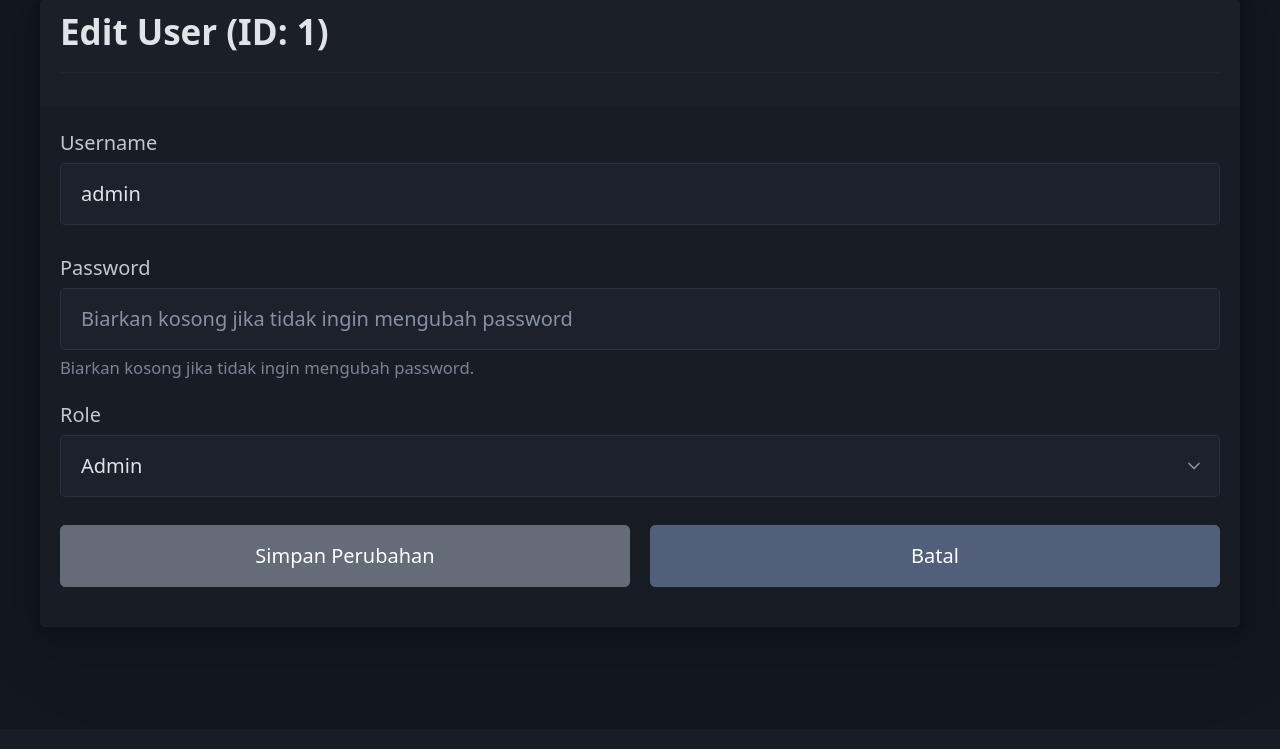
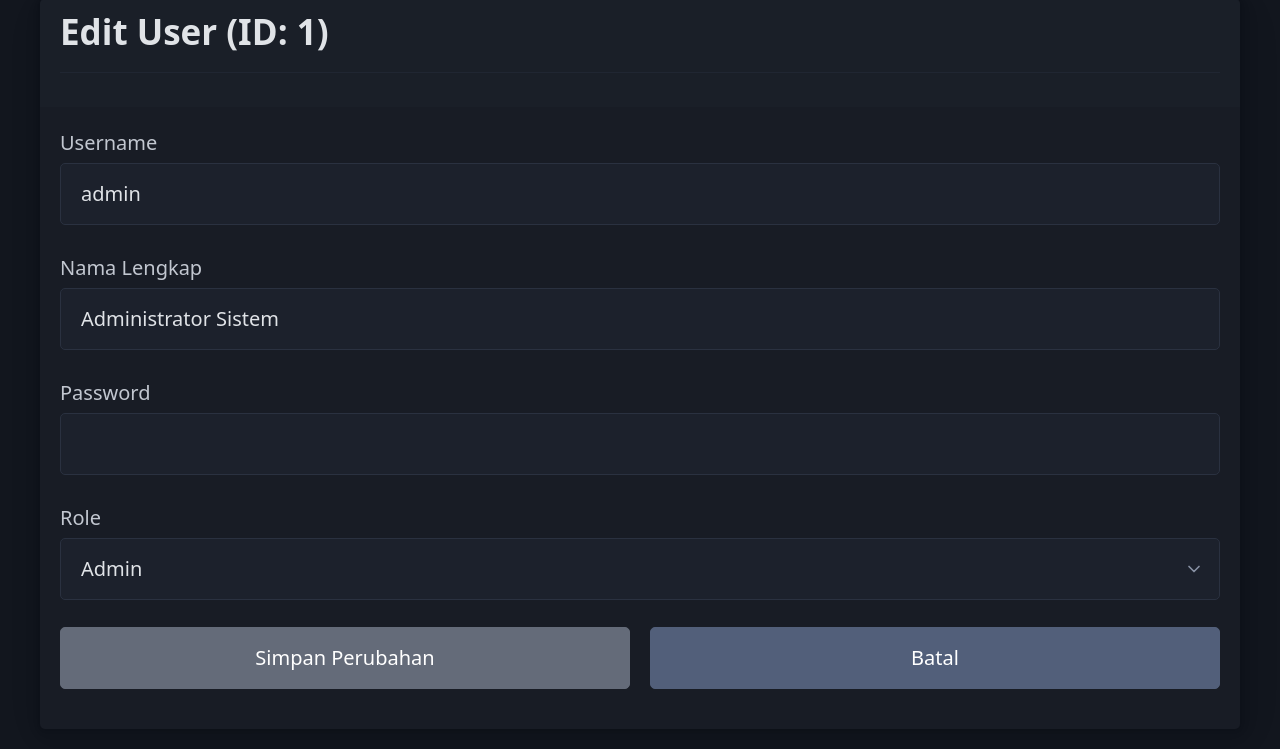
Before and after one commit to hfzrk/phpus, a PHP site: page /pages/user/edit_user.php?id=1 in a window 1280 px wide. Shown: the part 71-820 px from the top of the page. Before the commit the page ends 658 px from the top, so only its background shows below. Run offline with PHP 8.4, Linux system fonts and the light colour scheme; a user stored in the database is signed in; data comes from the database, SQL or seed files in the repository; both versions use the stored data as it was after the commit.

Commit message:
Enhance user profile with full name
Integrate a 'nama_lengkap' (full name) field for users across the application.

- Display the user's full name in the dashboard welcome message, fetching it from the database.
- Enable editing of the full name in the user management section.
- Update the user list to display the full name.
- Modify the database schema and sample data to include the `nama_lengkap` column in the `users` table.
- Adjust password field requirements on the edit user page: required when a user edits their own profile, optional otherwise.

```diff
--- a/pages/user/edit_user.php
+++ b/pages/user/edit_user.php
@@ -5,11 +5,11 @@ check_login('admin');
 $role = $_SESSION['role'];
 $user_id = isset($_GET['id']) ? (int)$_GET['id'] : 0;
 
-$username = $user_role = '';
+$username = $nama_lengkap = $user_role = '';
 $errors = [];
 
 if ($user_id > 0) {
-    $sql_fetch = "SELECT username, role FROM users WHERE id = ?";
+    $sql_fetch = "SELECT username, nama_lengkap, role FROM users WHERE id = ?";
     if ($stmt_fetch = mysqli_prepare($koneksi, $sql_fetch)) {
         mysqli_stmt_bind_param($stmt_fetch, "i", $user_id);
         mysqli_stmt_execute($stmt_fetch);
@@ -19,6 +19,7 @@ if ($user_id > 0) {
 
         if ($user) {
             $username = $user['username'];
+            $nama_lengkap = $user['nama_lengkap'];
             $user_role = $user['role'];
         } else {
             header("Location: list_user.php?error=User tidak ditemukan.");
@@ -34,6 +35,7 @@ if ($user_id > 0) {
 
 if ($_SERVER['REQUEST_METHOD'] == 'POST') {
     $new_username = trim($_POST['username']);
+    $new_nama_lengkap = trim($_POST['nama_lengkap']);
     $new_password = trim($_POST['password']);
     $new_role = trim($_POST['role']);
     $current_user_id = (int)$_POST['user_id'];
@@ -42,6 +44,7 @@ if ($_SERVER['REQUEST_METHOD'] == 'POST') {
     elseif (!preg_match('/^[a-zA-Z0-9_]+$/', $new_username)) {
         $errors[] = "Username hanya boleh berisi huruf, angka, dan underscore.";
     }
+    if (empty($new_nama_lengkap)) $errors[] = "Nama Lengkap wajib diisi.";
     if (!empty($new_password) && strlen($new_password) < 6) {
         $errors[] = "Password baru minimal harus 6 karakter.";
     }
@@ -69,12 +72,11 @@ if ($_SERVER['REQUEST_METHOD'] == 'POST') {
     }
 
     if (empty($errors)) {
-        if (!empty($new_password)) {
-            $hashed_password = password_hash($new_password, PASSWORD_DEFAULT);
-            $sql_update = "UPDATE users SET username = ?, password = ?, role = ? WHERE id = ?";
+        if (empty($new_password)) {
+            $sql_update = "UPDATE users SET username = ?, nama_lengkap = ?, role = ? WHERE id = ?";
 
             if ($stmt_update = mysqli_prepare($koneksi, $sql_update)) {
-                mysqli_stmt_bind_param($stmt_update, "sssi", $new_username, $hashed_password, $new_role, $user_id);
+                mysqli_stmt_bind_param($stmt_update, "sssi", $new_username, $new_nama_lengkap, $new_role, $user_id);
 
                 if (mysqli_stmt_execute($stmt_update)) {
                     mysqli_stmt_close($stmt_update);
@@ -89,10 +91,11 @@ if ($_SERVER['REQUEST_METHOD'] == 'POST') {
                 $errors[] = "Gagal menyiapkan statement: " . mysqli_error($koneksi);
             }
         } else {
-            $sql_update = "UPDATE users SET username = ?, role = ? WHERE id = ?";
+            $hashed_password = password_hash($new_password, PASSWORD_DEFAULT);
+            $sql_update = "UPDATE users SET username = ?, nama_lengkap = ?, password = ?, role = ? WHERE id = ?";
 
             if ($stmt_update = mysqli_prepare($koneksi, $sql_update)) {
-                mysqli_stmt_bind_param($stmt_update, "ssi", $new_username, $new_role, $user_id);
+                mysqli_stmt_bind_param($stmt_update, "ssssi", $new_username, $new_nama_lengkap, $hashed_password, $new_role, $user_id);
 
                 if (mysqli_stmt_execute($stmt_update)) {
                     mysqli_stmt_close($stmt_update);
@@ -162,10 +165,14 @@ if ($_SERVER['REQUEST_METHOD'] == 'POST') {
                         <input type="text" id="username" name="username" value="<?php echo sanitize($username); ?>" required>
                     </label>
 
+                    <label for="nama_lengkap">
+                        Nama Lengkap
+                        <input type="text" id="nama_lengkap" name="nama_lengkap" value="<?php echo sanitize($nama_lengkap); ?>" required>
+                    </label>
+
                     <label for="password">
-                        Password
-                        <input type="password" id="password" name="password" placeholder="Biarkan kosong jika tidak ingin mengubah password">
-                        <small>Biarkan kosong jika tidak ingin mengubah password.</small>
+                        Password <?php if ($user_id != $_SESSION['user_id']): ?>(Kosongkan jika tidak ingin mengubah)<?php endif; ?>
+                        <input type="password" id="password" name="password" <?php if ($user_id == $_SESSION['user_id']): ?>required<?php endif; ?>>
                     </label>
 
                     <label for="role">
@@ -186,7 +193,3 @@ if ($_SERVER['REQUEST_METHOD'] == 'POST') {
     </div>
 </body>
 </html>
-    </div>
-</body>
-</html>
-</html>
```
Also changed, not shown: dashboard.php (+17 -1 lines), pages/user/list_user.php (+4 -3 lines), phpus.sql (+5 -5 lines).
